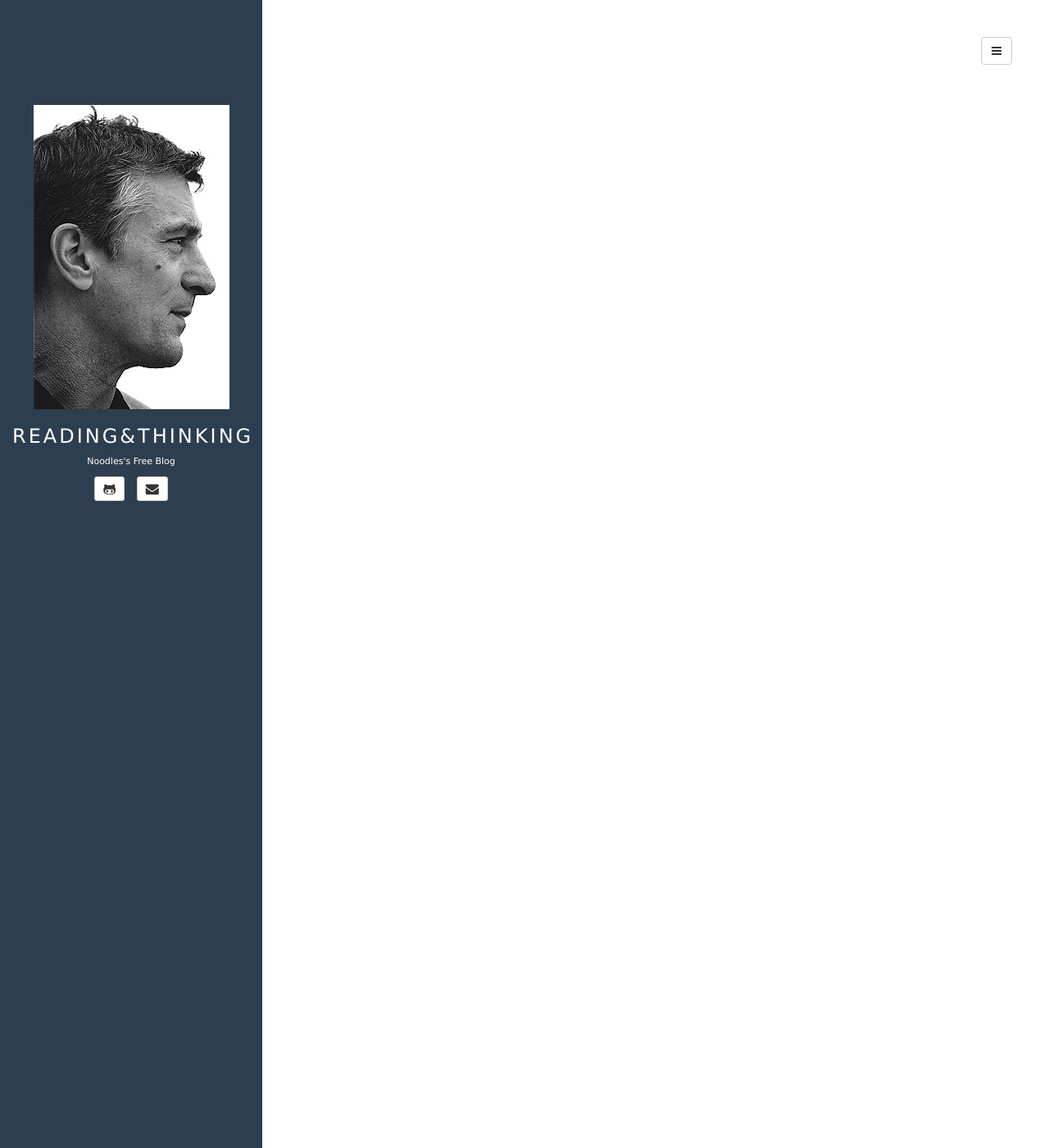
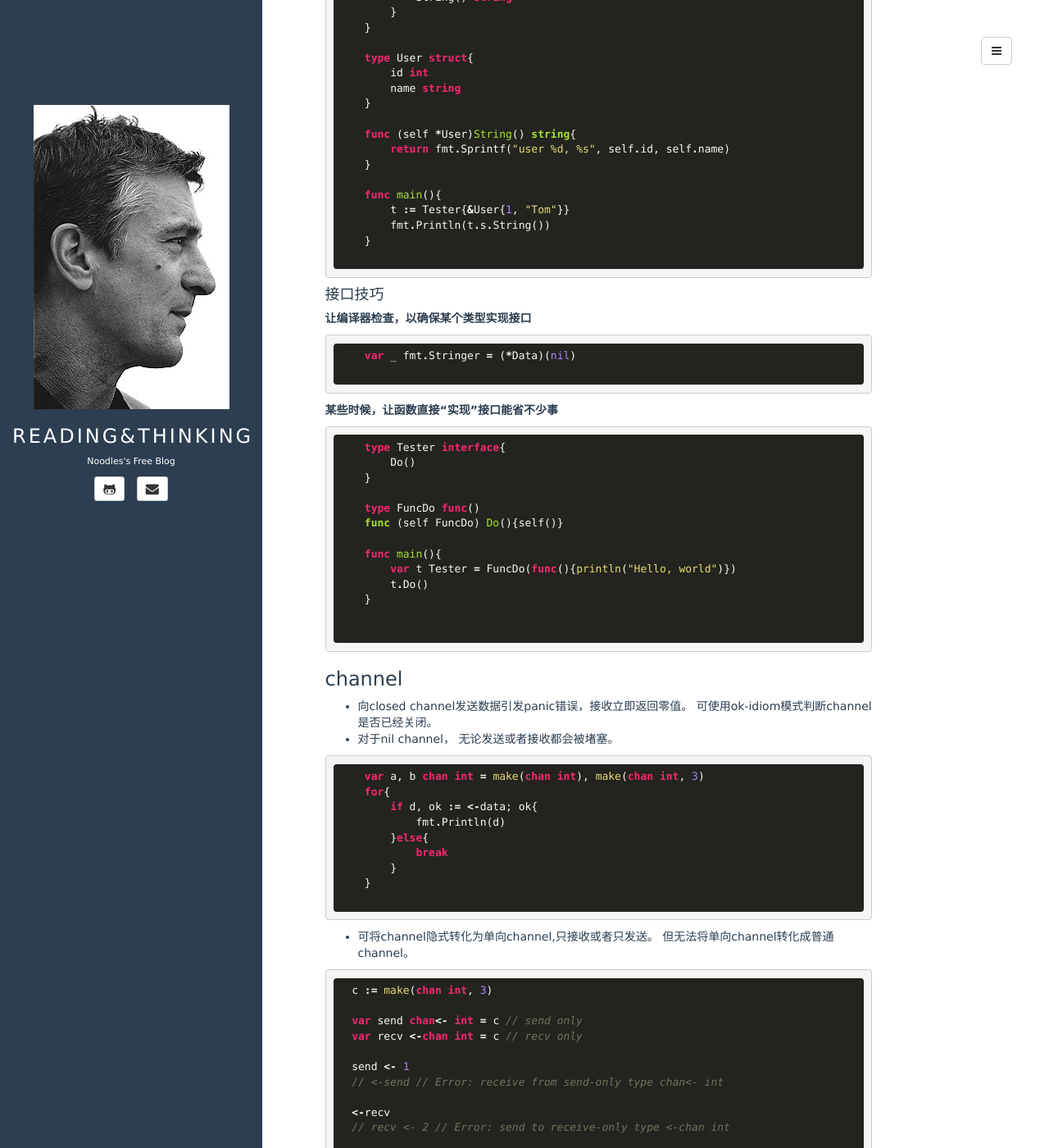
Before and after one commit to NoodlesMoMo/noodlesmomo.github.io, a Jekyll site: the page built from _posts/2017-08-01-go-note1.md, in a window 1280 px wide and 1400 px high, scrolled down 7894 px. Shown: the whole window at 82% size. Built offline with Jekyll 4.4.1, drawn with Linux system fonts in a browser that asks for light colours; comment, search, counter and statistics services are not loaded; some of the changed text lies outside the part shown.

Commit message:
add ngo note

```diff
--- a/_posts/2017-08-01-go-note1.md
+++ b/_posts/2017-08-01-go-note1.md
@@ -128,7 +128,8 @@ tags:
   1. 与c++一样，数组的长度也可以是编译期可以确定的常量表达式。
   2. go中如果有函数以数组作为参数，数组并不会像c/c++中一样隐式转换为指针，而是将形参数组完全拷贝作为函数实参。
   3. 如果函数以Slice作为参数，则Slice的效果与c/c++中的指针效果类似：传递的是Slice的引用，Slice元素并不会完全拷贝。
-  4. **如果数组的元素类型是可以互相比较的，那么数组类型也是可以相互比较的。可以通过==比较运算符来比较两个数组：只有两个数组的所有元素都是相等时候数组才相等。**
+  4. 指针数组 `[n]*T`, 数组指针 `*[n]T`.
+  5. **如果数组的元素类型是可以互相比较的，那么数组类型也是可以相互比较的。可以通过==比较运算符来比较两个数组：只有两个数组的所有元素都是相等时候数组才相等。**
   {% highlight go %}
 func change_array(a [3]int) {
 	for i := 0; i < len(a); i++ {
@@ -352,3 +353,137 @@ func main() {
         return v
     }
   {% endhighlight %}
+
+### 方法集
+
+  每个类型都有与之关联的方法集：
+
+  - 类型T方法集包含全部receiver T方法
+  - 类型*T方法包含全部receiver T + *T方法
+  - 如果类型S包含匿名字段T,则S方法集包含T方法
+  - 如果类型S包含匿名字段*T,则S方法包含T + *T方法
+  - 不管嵌入T或*T, *S方法集总是包含T+*T方法。
+
+  **用实例value和pointer调用方法(含匿名字段)不受方法集约束。
+  编译器总是查找全部方法，并自动转换receiver实参**
+
+### interface
+
+  匿名接口可用作变量类型或结构成员。
+
+  {% highlight go %}
+    type Tester struct{
+        s interface{
+            String() string
+        }
+    }
+
+    type User struct{
+        id int
+        name string
+    }
+
+    func (self *User)String() string{
+        return fmt.Sprintf("user %d, %s", self.id, self.name)
+    }
+
+    func main(){
+        t := Tester{&User{1, "Tom"}}
+        fmt.Println(t.s.String())
+    }
+  {% endhighlight %}
+
+#### 接口技巧
+
+  **让编译器检查，以确保某个类型实现接口**
+  {% highlight go %}
+    var _ fmt.Stringer = (*Data)(nil)
+  {% endhighlight %}
+
+
+  **某些时候，让函数直接“实现”接口能省不少事**
+  {% highlight go %}
+    type Tester interface{
+        Do()
+    }
+
+    type FuncDo func()
+    func (self FuncDo) Do(){self()}
+
+    func main(){
+        var t Tester = FuncDo(func(){println("Hello, world")})
+        t.Do()
+    }
+
+  {% endhighlight %}
+
+### channel
+
+  - 向closed channel发送数据引发panic错误，接收立即返回零值。
+  可使用ok-idiom模式判断channel是否已经关闭。
+  - 对于nil channel， 无论发送或者接收都会被堵塞。
+
+  {% highlight go %}
+    var a, b chan int = make(chan int), make(chan int, 3)
+    for{
+        if d, ok := <-data; ok{
+            fmt.Println(d)
+        }else{
+            break
+        }
+    }
+  {% endhighlight %}
+
+  - 可将channel隐式转化为单向channel,只接收或者只发送。
+  但无法将单向channel转化成普通channel。
+  {% highlight go %}
+  c := make(chan int, 3)
+
+  var send chan<- int = c // send only
+  var recv <-chan int = c // recv only
+
+  send <- 1
+  // <-send // Error: receive from send-only type chan<- int
+
+  <-recv
+  // recv <- 2 // Error: send to receive-only type <-chan int
+
+  // d := (chan int)(send)  // Error: cannot convert type chan<- int to type chan int
+  // d := (chan int)(recv) // Error!
+  {% endhighlight %}
+
+
+#### 使用channel实现信号量(semaphore)
+
+
+  {% highlight go %}
+    func main(){
+        wg := sync.WaitGroup{}
+        wg.Add(3)
+
+        sem := make(chan int, 1)
+
+        for i:=0; i<3; i++{
+            go func(id int){
+                defer wg.Done()
+
+                sem <- 1 // 向sem发送数据，堵塞或者成功
+
+                for x:=0; x<3; x++{
+                    fmt.Println(id, x)
+                }
+
+                <-sem // 接收数据，使得其他堵塞goroutine可以发送数据
+            }(i)
+        }
+
+        wg.Wait()
+    }
+  {% endhighlight %}
+
+### select
+
+  如果需要同时处理多个channel,可使用select语句。它随机选择一个可用channel做
+  收发操作，或执行default case.
+
+  在循环中使用select default case时要小心，避免形成洪水。
```
Also changed, not shown: _posts/2017-08-06-go-trap.md (+48 -2 lines).
